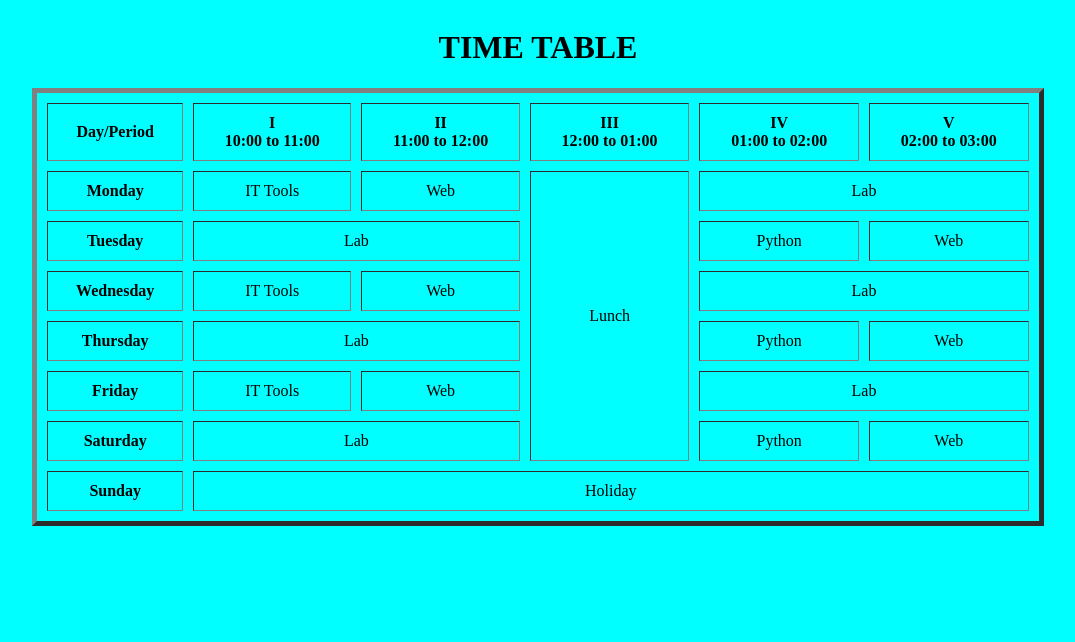
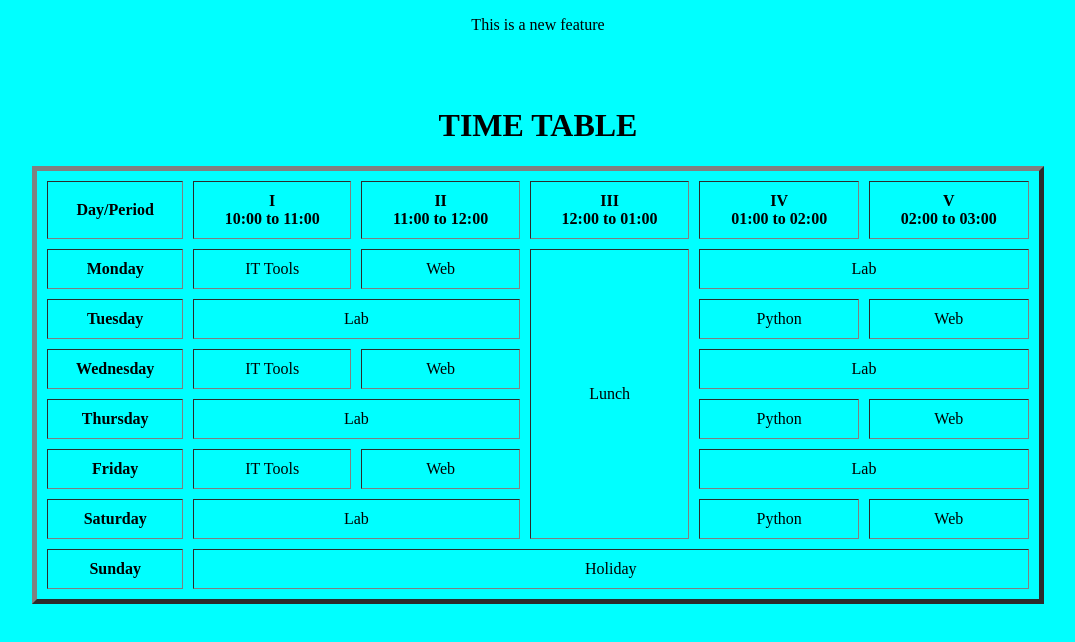
Before and after one commit to harshaiml/localrepo, a plain HTML site: page index.html in a window 1280 px wide. Shown: the whole page, without its empty margins (102-1177 px from the left). Drawn offline with Linux system fonts and the light colour scheme.

Commit message:
Add new feature

```diff
--- a/index.html
+++ b/index.html
@@ -5,6 +5,7 @@
 </head>
 <body bgcolor="aqua">
 	<center>
+        <p>This is a new feature</p><br><br>
 		<table border="5" cellpadding="10" cellspacing="10" width="80%">
 			<caption><h1>TIME TABLE</h1></caption>
 			<tr>
```
